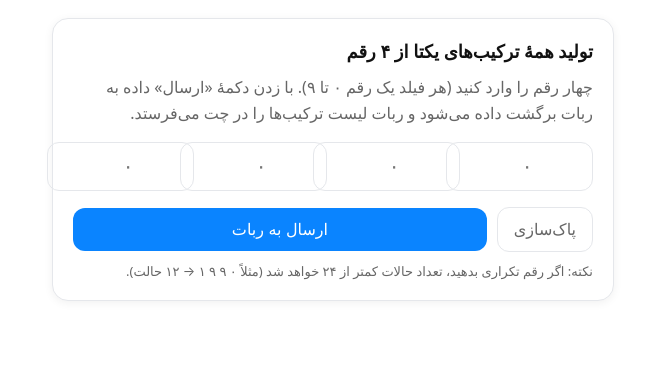
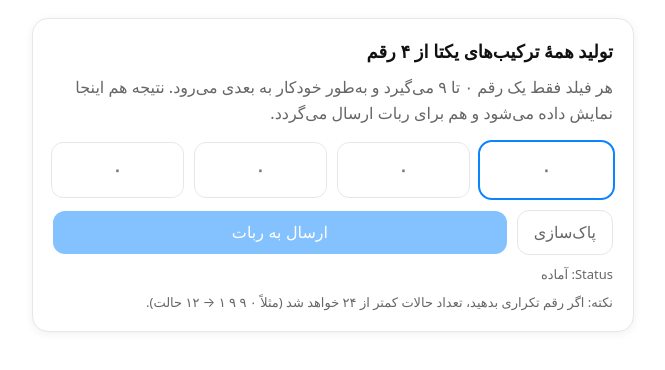
Before and after one commit to mobtaker61/NumGenerator, a plain HTML site: page index.html in a window 1280 px wide. Shown: the whole page, without its empty margins (307-972 px from the left). Drawn offline with Linux system fonts and the light colour scheme.

Commit message:
Update index.html

```diff
--- a/index.html
+++ b/index.html
@@ -7,136 +7,207 @@
   <script src="https://telegram.org/js/telegram-web-app.js"></script>
   <style>
     :root {
-      --bg: #ffffff;
-      --fg: #111111;
-      --muted: #666666;
-      --btn: #0a84ff;
-      --btn-fg: #ffffff;
-      --border: #e5e7eb;
+      --bg: #ffffff; --fg: #111111; --muted: #666; --btn: #0a84ff; --btn-fg: #fff; --border:#e5e7eb;
     }
-    body.dark {
-      --bg: #1c1c1e;
-      --fg: #f2f2f7;
-      --muted: #a1a1aa;
-      --btn: #2f7cff;
-      --btn-fg: #ffffff;
-      --border: #2a2a2d;
-    }
-    body {
-      margin: 0;
-      font-family: system-ui, -apple-system, Segoe UI, Roboto, sans-serif;
-      background: var(--bg);
-      color: var(--fg);
-      padding: 18px;
-    }
-    .card {
-      max-width: 520px;
-      margin: 0 auto;
-      border: 1px solid var(--border);
-      border-radius: 16px;
-      padding: 20px;
-      box-shadow: 0 2px 10px rgba(0,0,0,.06);
-      background: var(--bg);
-    }
-    h1 {
-      font-size: 18px;
-      margin: 0 0 12px 0;
-    }
-    p {
-      margin: 0 0 16px 0;
-      color: var(--muted);
-      line-height: 1.6;
-    }
-    .row {
-      display: grid;
-      grid-template-columns: repeat(4, 1fr);
-      gap: 12px;
-      margin-bottom: 16px;
-    }
-    input[type="number"] {
-      appearance: textfield;
-      -moz-appearance: textfield;
-      -webkit-appearance: none;
-      width: 100%;
-      border: 1px solid var(--border);
-      background: transparent;
-      color: var(--fg);
-      border-radius: 12px;
-      padding: 12px;
-      font-size: 20px;
-      text-align: center;
-      outline: none;
-    }
-    .actions {
-      display: flex;
-      gap: 10px;
-      align-items: center;
-      justify-content: space-between;
-      margin-top: 8px;
-    }
-    button {
-      border: none;
-      border-radius: 12px;
-      padding: 12px 16px;
-      font-size: 16px;
-      cursor: pointer;
-    }
-    #sendBtn {
-      background: var(--btn);
-      color: var(--btn-fg);
-      flex: 1;
-    }
-    #clearBtn {
-      background: transparent;
-      color: var(--muted);
-      border: 1px solid var(--border);
-    }
-    .hint {
-      font-size: 13px;
-      color: var(--muted);
-      margin-top: 10px;
-    }
+    body.dark { --bg:#1c1c1e; --fg:#f2f2f7; --muted:#a1a1aa; --btn:#2f7cff; --btn-fg:#fff; --border:#2a2a2d; }
+    body{margin:0;font-family:system-ui,-apple-system,Segoe UI,Roboto,sans-serif;background:var(--bg);color:var(--fg);padding:18px}
+    .card{max-width:560px;margin:0 auto;border:1px solid var(--border);border-radius:16px;padding:20px;background:var(--bg);box-shadow:0 2px 10px rgba(0,0,0,.06)}
+    h1{font-size:18px;margin:0 0 12px}
+    p{margin:0 0 16px;color:var(--muted);line-height:1.6}
+    .row{display:grid;grid-template-columns:repeat(4,1fr);gap:12px;margin-bottom:12px}
+    .digit{width:100%;border:1px solid var(--border);border-radius:12px;padding:14px 0;text-align:center;font-size:22px;background:transparent;color:var(--fg)}
+    .digit:focus{outline:2px solid var(--btn);border-color:transparent}
+    .actions{display:flex;gap:10px;align-items:center;justify-content:space-between;margin-top:8px}
+    button{border:none;border-radius:12px;padding:12px 16px;font-size:16px;cursor:pointer}
+    #sendBtn{background:var(--btn);color:var(--btn-fg);flex:1}
+    #clearBtn{background:transparent;color:var(--muted);border:1px solid var(--border)}
+    .hint{font-size:13px;color:var(--muted);margin-top:10px}
+    .results{margin-top:16px;border-top:1px dashed var(--border);padding-top:12px}
+    .badge{display:inline-block;background:var(--border);color:var(--fg);padding:4px 8px;border-radius:999px;font-size:12px;margin-bottom:8px}
+    .list{max-height:260px;overflow:auto;border:1px solid var(--border);border-radius:12px;padding:10px;font-family:ui-monospace,Menlo,monospace;line-height:1.6}
+    .toolbar{display:flex;gap:8px;margin-bottom:8px}
+    .ghost{opacity:.5}
   </style>
 </head>
 <body>
   <div class="card">
     <h1>تولید همهٔ ترکیب‌های یکتا از ۴ رقم</h1>
-    <p>چهار رقم را وارد کنید (هر فیلد یک رقم ۰ تا ۹). با زدن دکمهٔ «ارسال» داده به ربات برگشت داده می‌شود و ربات لیست ترکیب‌ها را در چت می‌فرستد.</p>
+    <p>هر فیلد فقط یک رقم ۰ تا ۹ می‌گیرد و به‌طور خودکار به بعدی می‌رود. نتیجه هم اینجا نمایش داده می‌شود و هم برای ربات ارسال می‌گردد.</p>
 
     <div class="row">
-      <input id="d1" type="number" inputmode="numeric" min="0" max="9" placeholder="۰">
-      <input id="d2" type="number" inputmode="numeric" min="0" max="9" placeholder="۰">
-      <input id="d3" type="number" inputmode="numeric" min="0" max="9" placeholder="۰">
-      <input id="d4" type="number" inputmode="numeric" min="0" max="9" placeholder="۰">
+      <input id="d1" class="digit" type="tel" inputmode="numeric" maxlength="1" placeholder="۰">
+      <input id="d2" class="digit" type="tel" inputmode="numeric" maxlength="1" placeholder="۰">
+      <input id="d3" class="digit" type="tel" inputmode="numeric" maxlength="1" placeholder="۰">
+      <input id="d4" class="digit" type="tel" inputmode="numeric" maxlength="1" placeholder="۰">
     </div>
 
     <div class="actions">
       <button id="clearBtn" type="button">پاک‌سازی</button>
-      <button id="sendBtn" type="button">ارسال به ربات</button>
+      <button id="sendBtn" type="button" disabled>ارسال به ربات</button>
+    </div>
+
+    <div class="hint" id="status">Status: آماده</div>
+
+    <div class="results" id="results" hidden>
+      <div class="toolbar">
+        <span class="badge" id="countBadge">۰ مورد</span>
+        <button id="copyBtn" type="button">کپی همه</button>
+        <button id="downloadBtn" type="button">دانلود txt</button>
+      </div>
+      <div class="list" id="list"></div>
     </div>
 
     <div class="hint">نکته: اگر رقم تکراری بدهید، تعداد حالات کمتر از ۲۴ خواهد شد (مثلاً ۰ ۹ ۹ ۱ → ۱۲ حالت).</div>
   </div>
 
   <script>
-  const tg = window.Telegram?.WebApp;
-  function onlyOneDigit(v){ return /^\d$/.test(v); }
-  function getDigits(){
-    const vals=[d1.value,d2.value,d3.value,d4.value];
-    return vals.every(onlyOneDigit) ? vals.map(Number) : null;
-  }
-  const status=document.createElement('div'); status.className='hint'; document.body.appendChild(status);
-  function setStatus(m){ status.textContent="Status: "+m; }
+    const tg = window.Telegram?.WebApp;
+    const inputs = [...document.querySelectorAll('.digit')];
+    const [d1,d2,d3,d4] = inputs;
+    const sendBtn = document.getElementById('sendBtn');
+    const clearBtn = document.getElementById('clearBtn');
+    const statusEl = document.getElementById('status');
+    const resultsEl = document.getElementById('results');
+    const listEl = document.getElementById('list');
+    const countBadge = document.getElementById('countBadge');
+    const copyBtn = document.getElementById('copyBtn');
+    const downloadBtn = document.getElementById('downloadBtn');
 
-  document.getElementById('sendBtn').onclick = function () {
-    const digits = getDigits();
-    if (!digits) { alert("هر فیلد باید یک رقم ۰ تا ۹ باشد."); return; }
-    if (!tg || !tg.sendData) { setStatus("WebApp در دسترس نیست. فرم را از داخل چت ربات باز کنید."); return; }
-    tg.sendData(JSON.stringify({ source:"miniapp", digits }));
-    setStatus("ارسال شد. منتظر پیام ربات در چت باشید.");
-    // tg.close();  // بسته نشود
-  };
-</script>
+    // تم تلگرام
+    function applyTheme(){
+      const scheme = tg?.colorScheme || 'light';
+      document.body.classList.toggle('dark', scheme === 'dark');
+      tg?.expand?.();
+    }
+    applyTheme();
+    tg?.onEvent?.('themeChanged', applyTheme);
 
+    // مبدل ارقام فارسی/عربی به لاتین
+    const faDigits = '۰۱۲۳۴۵۶۷۸۹';
+    const arDigits = '٠١٢٣٤٥٦٧٨٩';
+    function toLatinDigit(ch){
+      const i1 = faDigits.indexOf(ch), i2 = arDigits.indexOf(ch);
+      if(i1 !== -1) return String(i1);
+      if(i2 !== -1) return String(i2);
+      return ch;
+    }
+
+    function sanitize(v){
+      if(!v) return '';
+      v = toLatinDigit(v.slice(-1));     // فقط آخرین کاراکتر
+      return /^\d$/.test(v) ? v : '';
+    }
+
+    // فعال/غیرفعال کردن دکمه ارسال
+    function updateSendState(){
+      const ok = inputs.every(el => /^\d$/.test(el.value));
+      sendBtn.disabled = !ok;
+      sendBtn.classList.toggle('ghost', !ok);
+    }
+
+    // فوکوس خودکار و هندل Backspace/Arrow
+    inputs.forEach((el, idx) => {
+      el.addEventListener('input', (e) => {
+        el.value = sanitize(el.value);
+        if(el.value && idx < inputs.length - 1) inputs[idx+1].focus();
+        updateSendState();
+        // نمایش پیش‌نمایش محلی هر بار که ۴ رقم کامل شد
+        if(inputs.every(i => i.value)){
+          renderLocalResults(getDigits());
+        }
+      });
+      el.addEventListener('keydown', (e) => {
+        if(e.key === 'Backspace' && !el.value && idx > 0){
+          inputs[idx-1].focus(); inputs[idx-1].value = ''; updateSendState();
+          e.preventDefault();
+        }
+        if(e.key === 'ArrowLeft' && idx > 0){ inputs[idx-1].focus(); e.preventDefault(); }
+        if(e.key === 'ArrowRight' && idx < inputs.length-1){ inputs[idx+1].focus(); e.preventDefault(); }
+        if(e.key === 'Enter'){ sendBtn.click(); }
+      });
+      // جلوگیری از Paste چندکاراکتری
+      el.addEventListener('paste', (e) => {
+        e.preventDefault();
+        const data = (e.clipboardData.getData('text') || '').split('').map(toLatinDigit).filter(c => /^\d$/.test(c));
+        for(let i=0;i<data.length && idx+i<inputs.length;i++){
+          inputs[idx+i].value = data[i];
+        }
+        (inputs[idx + Math.min(data.length, inputs.length-1-idx)] || el).focus();
+        updateSendState();
+        if(inputs.every(i => i.value)) renderLocalResults(getDigits());
+      });
+    });
+
+    function getDigits(){ return inputs.map(el => Number(el.value)); }
+    function setStatus(msg){ statusEl.textContent = 'Status: ' + msg; }
+
+    // تولید جایگشت‌ها (بدون تکرار) در خود کلاینت
+    function permutations4(d){
+      const set = new Set();
+      function rec(path, used){
+        if(path.length === 4){ set.add(path.join('')); return; }
+        for(let i=0;i<4;i++){
+          if(used[i]) continue;
+          used[i]=true; path.push(d[i]);
+          rec(path, used);
+          path.pop(); used[i]=false;
+        }
+      }
+      rec([], Array(4).fill(false));
+      // shuffle
+      const arr = [...set];
+      for(let i=arr.length-1;i>0;i--){
+        const j=Math.floor(Math.random()*(i+1)); [arr[i],arr[j]]=[arr[j],arr[i]];
+      }
+      return arr;
+    }
+
+    function renderLocalResults(digits){
+      const combos = permutations4(digits);
+      countBadge.textContent = combos.length + ' مورد';
+      listEl.innerHTML = combos.map(c => `<div>${c}</div>`).join('');
+      resultsEl.hidden = false;
+    }
+
+    // ارسال به ربات و همچنین نمایش محلی
+    document.getElementById('sendBtn').onclick = function(){
+      if(sendBtn.disabled) return;
+      const digits = getDigits();
+      renderLocalResults(digits); // نمایش همان‌جا
+      if(!tg || !tg.sendData){ setStatus('WebApp در دسترس نیست. از داخل چت ربات باز کنید.'); return; }
+      tg.sendData(JSON.stringify({ source:"miniapp", digits }));
+      setStatus('ارسال شد. نتیجه در چت ربات هم می‌آید.');
+      // اگر می‌خواهی بعد از ارسال بسته شود، خط زیر را باز کن:
+      // tg.close();
+    };
+
+    // پاک‌سازی
+    clearBtn.onclick = function(){
+      inputs.forEach(el => el.value='');
+      resultsEl.hidden = true; listEl.innerHTML=''; countBadge.textContent='۰ مورد';
+      setStatus('آماده');
+      d1.focus();
+      updateSendState();
+    };
+
+    // کپی و دانلود
+    copyBtn.onclick = async function(){
+      const text = [...listEl.querySelectorAll('div')].map(d=>d.textContent).join('\n');
+      try { await navigator.clipboard.writeText(text); setStatus('کپی شد.'); } catch{ setStatus('کپی ناموفق.'); }
+    };
+    downloadBtn.onclick = function(){
+      const text = [...listEl.querySelectorAll('div')].map(d=>d.textContent).join('\n');
+      const blob = new Blob([text], {type:'text/plain'});
+      const a = document.createElement('a');
+      a.href = URL.createObjectURL(blob);
+      a.download = 'permutations.txt';
+      a.click();
+      URL.revokeObjectURL(a.href);
+    };
+
+    // شروع
+    d1.focus();
+    updateSendState();
+  </script>
 </body>
 </html>
```
